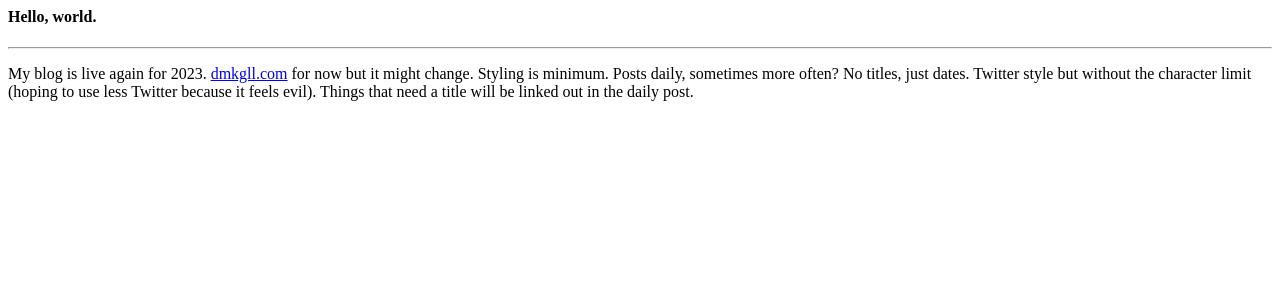
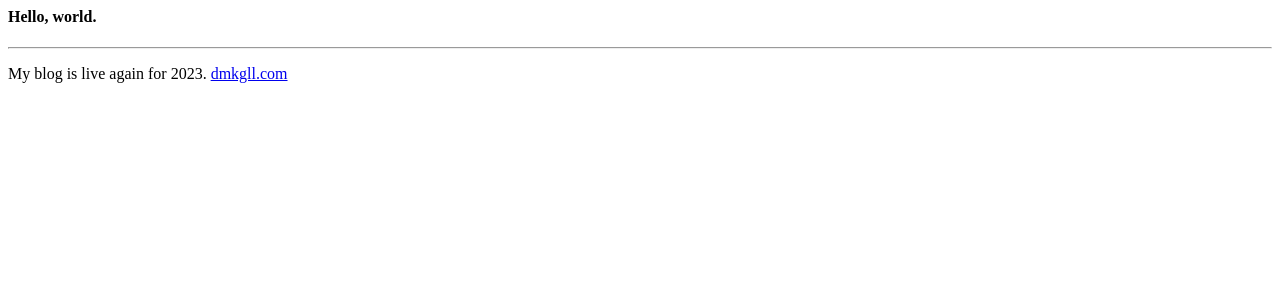
Before and after one commit to dmkgll/dmkgll, a Jekyll site: the page built from _posts/2022-12-29-hello-world.md, in a window 1280 px wide. Shown: the top 300 px of the page. Built offline with Jekyll 4.4.1, drawn with Linux system fonts in a browser that asks for light colours.

Commit message:
Update 2022-12-29-hello-world.md

```diff
--- a/_posts/2022-12-29-hello-world.md
+++ b/_posts/2022-12-29-hello-world.md
@@ -3,4 +3,4 @@ layout: blog
 title: Hello, world.
 ---
 
-My blog is live again for 2023. [dmkgll.com](/) for now but it might change. Styling is minimum. Posts daily, sometimes more often? No titles, just dates. Twitter style but without the character limit (hoping to use less Twitter because it feels evil). Things that need a title will be linked out in the daily post.
+My blog is live again for 2023. [dmkgll.com](/)
```
